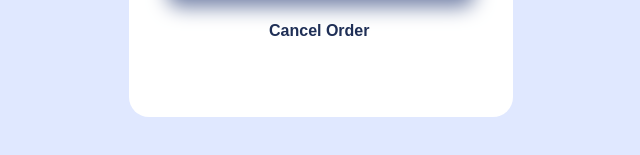
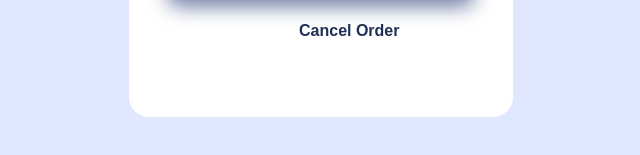
Before and after one commit to TobbyFranc/postcard-FEM, a plain HTML site: page index.html in a window 1280 px wide. Shown: the part 613-768 px from the top of the page, 371-1011 px from the left. Drawn offline with Linux system fonts and the light colour scheme.

Commit message:
additions

```diff
--- a/card.css
+++ b/card.css
@@ -130,7 +130,7 @@ button:hover{
 
   .cancel{
     width: 80%;
-    margin-left: 100px;
+    margin-left: 130px;
     margin-top: 15px;
     padding: 10px;
     color: hsl(223, 47%, 23%);
@@ -142,7 +142,7 @@ button:hover{
 
   .cancel:hover{
     width: 80%;
-    margin-left: 100px;
+    margin-left: 130px;
     margin-top: 15px;
     padding: 10px;
     color: rgb(231, 48, 186);
```
